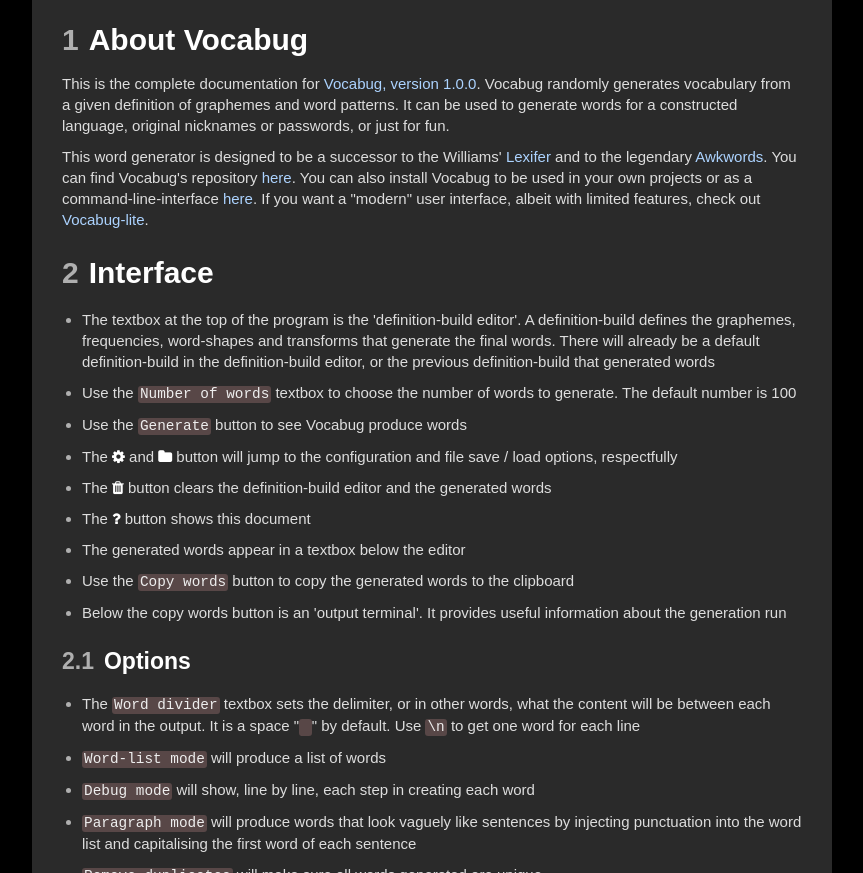
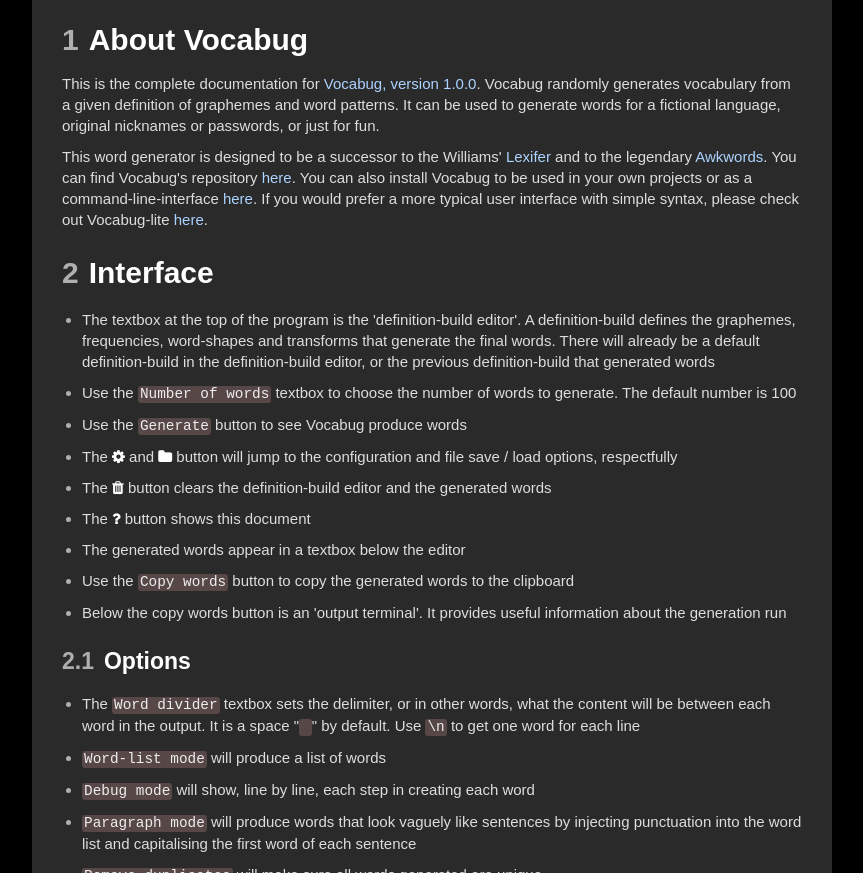
Before and after one commit to Neonnaut/vocabug-ts, a website built with Vite: page app/vocabug_docs.html in a window 1280 px wide. Shown: the part 1776-2649 px from the top of the page, without its empty margins (208-1071 px from the left). Built offline with nearby package versions, Linux system fonts and the light colour scheme.

Commit message:
Update wording in descriptions and docs

```diff
--- a/app/vocabug_docs.html
+++ b/app/vocabug_docs.html
@@ -178,9 +178,9 @@
       </ol>
 
       <h2 id="vocAbout"><a class="head-num">1</a>About Vocabug</h2>
-      <p>This is the complete documentation for <a href="./vocabug.html">Vocabug, version 1.0.0</a>. Vocabug randomly generates vocabulary from a given definition of graphemes and word patterns. It can be used to generate words for a constructed language, original nicknames or passwords, or just for fun.</p>
+      <p>This is the complete documentation for <a href="./vocabug.html">Vocabug, version 1.0.0</a>. Vocabug randomly generates vocabulary from a given definition of graphemes and word patterns. It can be used to generate words for a fictional language, original nicknames or passwords, or just for fun.</p>
 
-      <p>This word generator is designed to be a successor to the Williams' <a href="https://github.com/bbrk24/lexifer-ts">Lexifer</a> and to the legendary <a href="https://github.com/nai888/awkwords">Awkwords</a>. You can find Vocabug's repository <a href="https://github.com/Neonnaut/vocabug-ts">here</a>. You can also install Vocabug to be used in your own projects or as a command-line-interface <a href="https://www.npmjs.com/package/vocabug">here</a>. If you want a "modern" user interface, albeit with limited features, check out <a href="https://neonnaut.neocities.org/vocabug-lite">Vocabug-lite</a>.</p>
+      <p>This word generator is designed to be a successor to the Williams' <a href="https://github.com/bbrk24/lexifer-ts">Lexifer</a> and to the legendary <a href="https://github.com/nai888/awkwords">Awkwords</a>. You can find Vocabug's repository <a href="https://github.com/Neonnaut/vocabug-ts">here</a>. You can also install Vocabug to be used in your own projects or as a command-line-interface <a href="https://www.npmjs.com/package/vocabug">here</a>. If you would prefer a more typical user interface with simple syntax, please check out Vocabug-lite <a href="https://neonnaut.neocities.org/vocabug-lite">here</a>.</p>
 
       <h2 id="vocInterface"><a class="head-num">2</a>Interface</h2>
       <ul class="paragraphian">
```
Also changed, not shown: app/index.html (+1 -1 lines).
